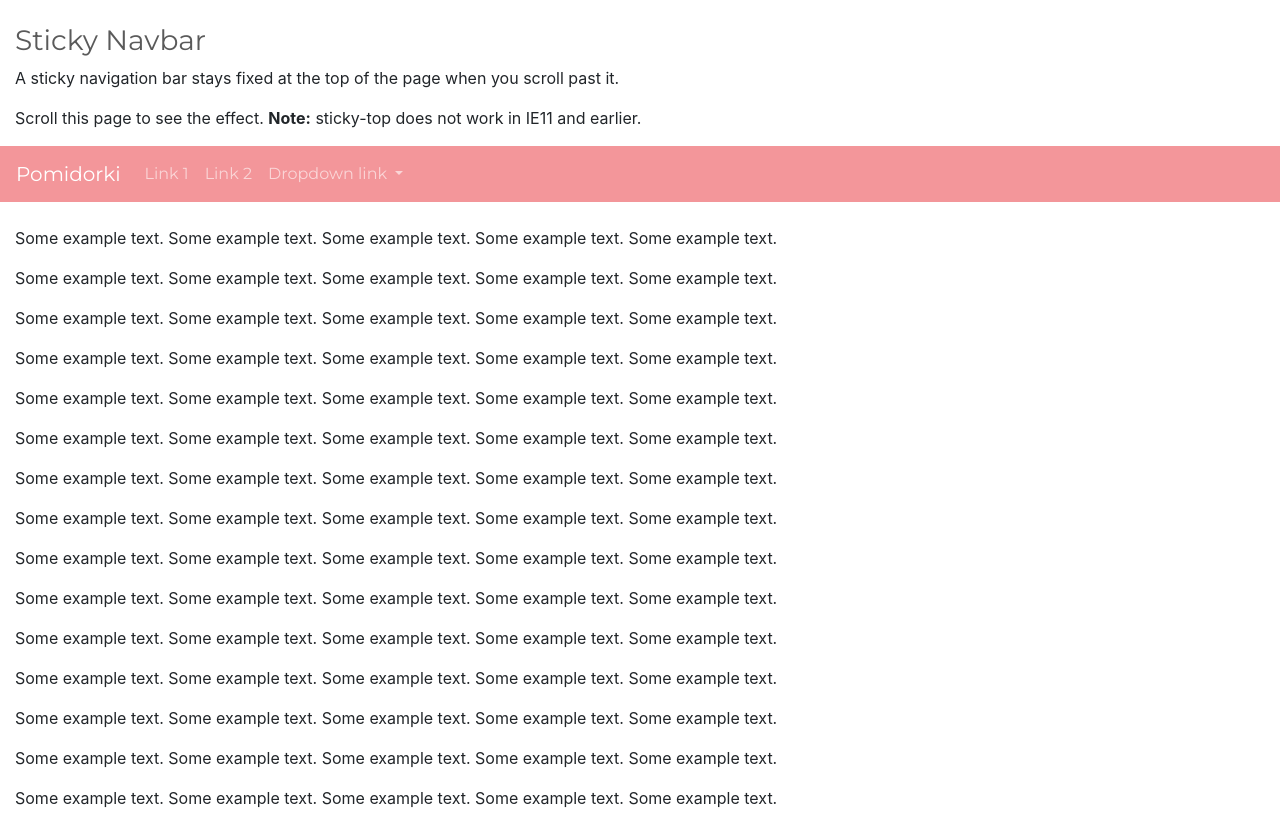
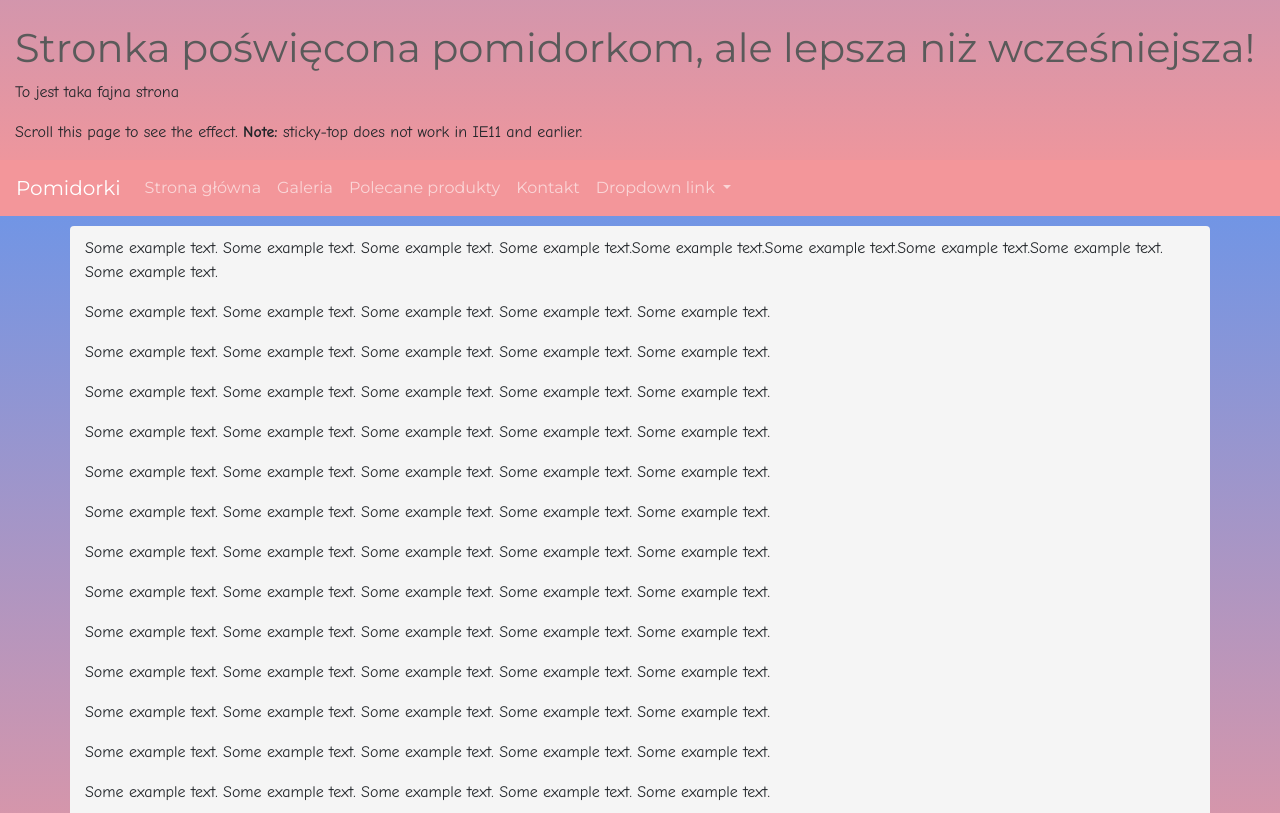
Before and after one commit to kkulpan98/Projekt_strona_2, a plain HTML site: page index.html in a window 1280 px wide. Shown: the top 813 px of the page. Drawn offline with Linux system fonts and the light colour scheme.

Commit message:
Jakis ogolny zarys strony jest

```diff
--- a/css/moj-styl.css
+++ b/css/moj-styl.css
@@ -1,4 +1,14 @@
-.ramka {
-    border: 4px solid hotpink;
+body {
+    transition-duration: 0.5s;
+    font-family: Dekko, 'Comic Sans MS', cursive;
+    background: linear-gradient(#6495edee,  #F3969Aee) no-repeat fixed bottom right, #F3969A;
+}
+
+.thumbnail {
+    margin-top: 10px;
+    margin-bottom: 10px;
+    padding-top: 10px;
+    padding-bottom: 2px;
     border-radius: 4px;
+    background: whitesmoke;
 }
--- a/index.html
+++ b/index.html
@@ -12,8 +12,8 @@
 
 <div class="container-fluid">
     <br>
-    <h3>Sticky Navbar</h3>
-    <p>A sticky navigation bar stays fixed at the top of the page when you scroll past it.</p>
+    <h1>Stronka poświęcona pomidorkom, ale lepsza niż wcześniejsza!</h1>
+    <p>To jest taka fajna strona</p>
     <p>Scroll this page to see the effect. <strong>Note:</strong> sticky-top does not work in IE11 and earlier.</p>
 </div>
 
@@ -22,10 +22,16 @@
 
     <ul class="navbar-nav">
         <li class="nav-item">
-            <a class="nav-link" href="#">Link 1</a>
+            <a class="nav-link" href="#">Strona główna</a>
         </li>
         <li class="nav-item">
-            <a class="nav-link" href="#">Link 2</a>
+            <a class="nav-link" href="#">Galeria</a>
+        </li>
+        <li class="nav-item">
+            <a class="nav-link" href="#">Polecane produkty</a>
+        </li>
+        <li class="nav-item">
+            <a class="nav-link" href="#">Kontakt</a>
         </li>
 
         <li class="nav-item dropdown">
@@ -41,8 +47,8 @@
     </ul>
 </nav>
 
-<div class="container-fluid"><br>
-    <p>Some example text. Some example text. Some example text. Some example text. Some example text.</p>
+<div class="container thumbnail" id="content">
+    <p>Some example text. Some example text. Some example text. Some example text.Some example text.Some example text.Some example text.Some example text. Some example text.</p>
     <p>Some example text. Some example text. Some example text. Some example text. Some example text.</p>
     <p>Some example text. Some example text. Some example text. Some example text. Some example text.</p>
     <p>Some example text. Some example text. Some example text. Some example text. Some example text.</p>
```
Also changed, not shown: img/pomidorek.jpg (added).
